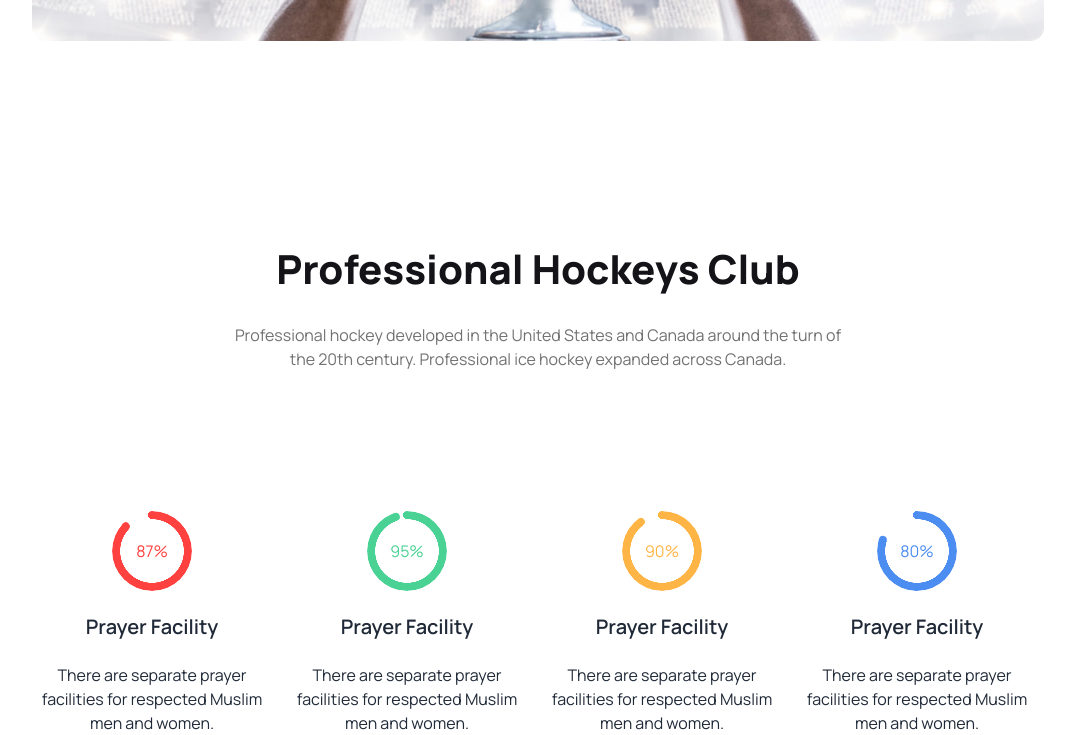
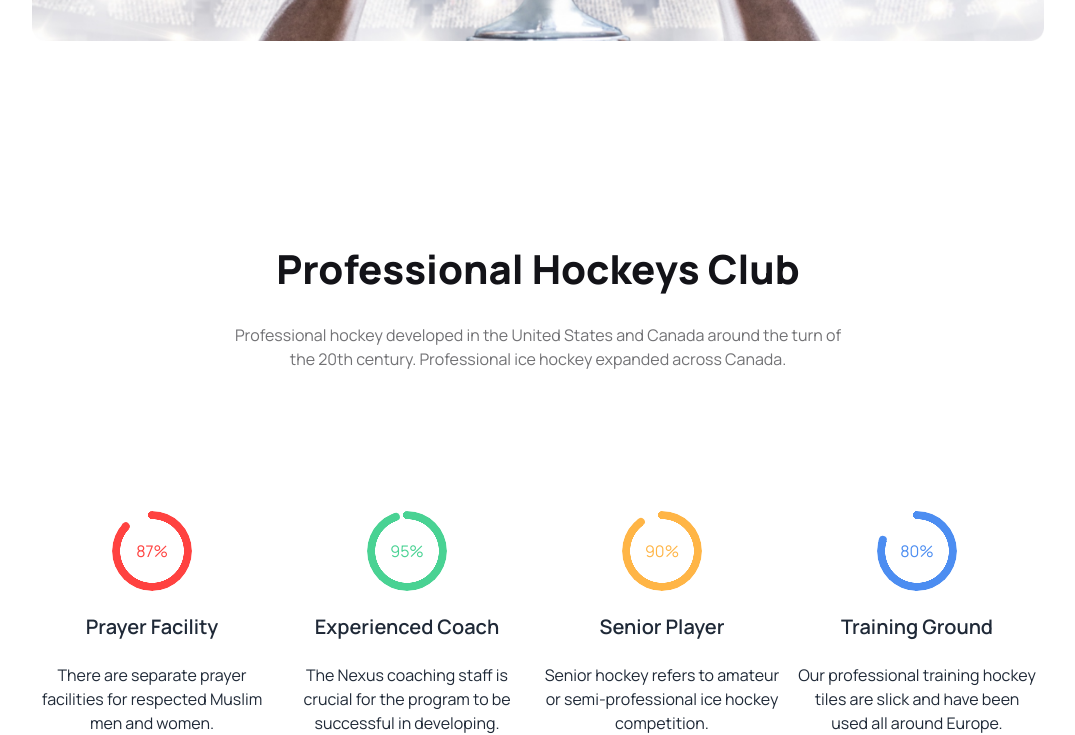
Before and after one commit to mdarman-ali/hockey, a plain HTML site: page index.html in a window 1280 px wide. Shown: the part 509-1244 px from the top of the page, without its empty margins (102-1177 px from the left). Drawn offline with nearby package versions, Linux system fonts and the light colour scheme.

```diff
--- a/index.html
+++ b/index.html
@@ -113,22 +113,22 @@
           <div class="card w-60 width-card mt-4">
             <div class="radial-progress flex m-auto text-[#49D293] justify-center items-center mb-6" style="--value:95;" role="progressbar">95%</div>
             <div class="card-body items-center text-center p-0">
-              <h2 class="card-title mb-4 leading-6 text-xl font-semibold">Prayer Facility</h2>
-              <p class="leading-6">There are separate prayer facilities for respected Muslim men and women.</p>
+              <h2 class="card-title mb-4 leading-6 text-xl font-semibold">Experienced Coach</h2>
+              <p class="leading-6">The Nexus coaching staff is crucial for the program to be successful in developing.</p>
             </div>
           </div>
           <div class="card w-60 width-card mt-4">
                 <div class="radial-progress flex m-auto text-[#FFB546] justify-center items-center mb-6" style="--value:90;" role="progressbar">90%</div>
                 <div class="card-body items-center text-center p-0">
-                  <h2 class="card-title mb-4 leading-6 text-xl font-semibold">Prayer Facility</h2>
-                  <p class="leading-6">There are separate prayer facilities for respected Muslim men and women.</p>
+                  <h2 class="card-title mb-4 leading-6 text-xl font-semibold">Senior Player</h2>
+                  <p class="leading-6">Senior hockey refers to amateur or semi-professional ice hockey competition.</p>
                 </div>
             </div>
           <div class="card w-60 width-card mt-4">
             <div class="radial-progress flex m-auto text-[#4C8DF1] justify-center items-center mb-6" style="--value:80;" role="progressbar">80%</div>
             <div class="card-body items-center text-center p-0">
-              <h2 class="card-title mb-4 leading-6 text-xl font-semibold">Prayer Facility</h2>
-              <p class="leading-6">There are separate prayer facilities for respected Muslim men and women.</p>
+              <h2 class="card-title mb-4 leading-6 text-xl font-semibold">Training Ground</h2>
+              <p class="leading-6">Our professional training hockey tiles are slick and have been used all around Europe.</p>
             </div>
           </div>
       </div>
```
